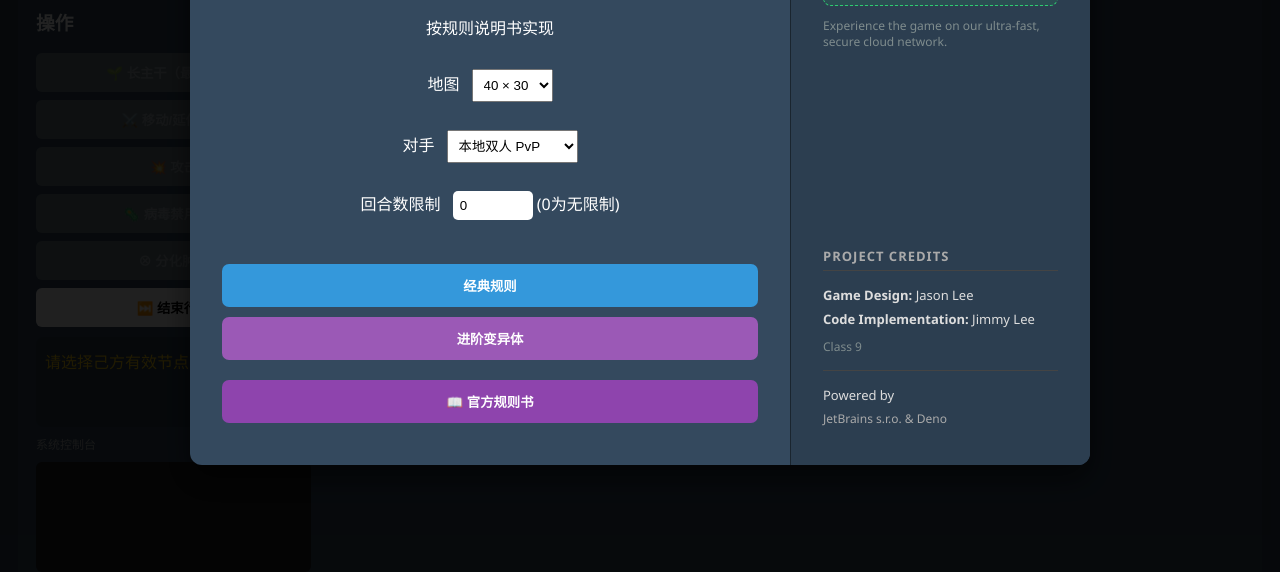
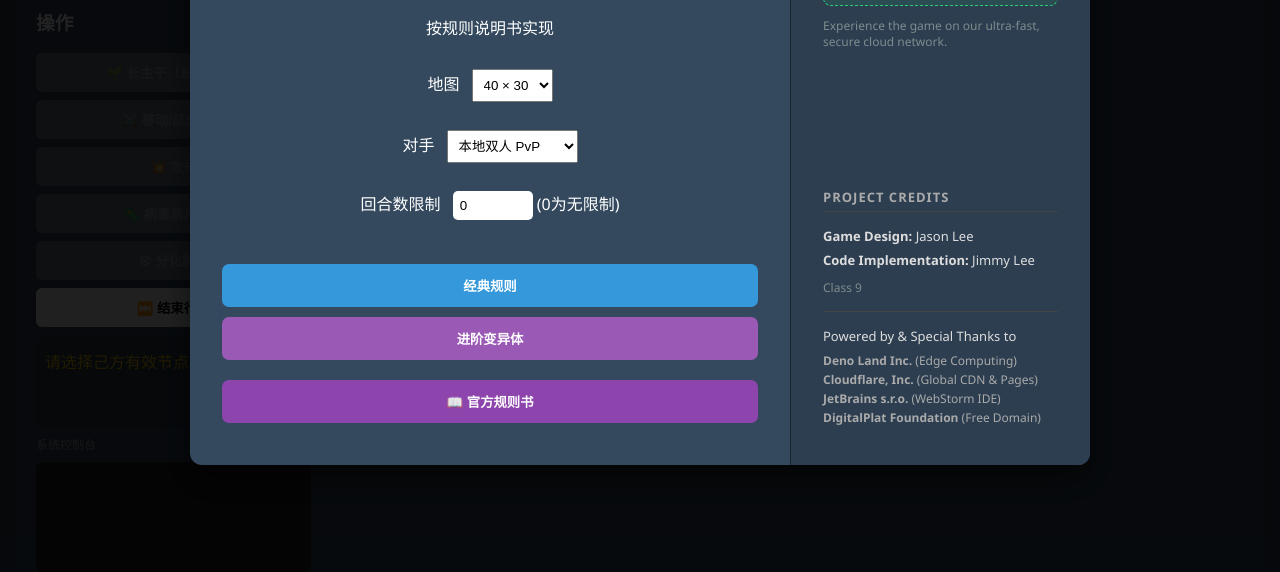
Before and after one commit to Li-eses/GridlineWar, a website: page index.html in a window 1280 px wide. Shown: the part 228-800 px from the top of the page. Drawn offline with Linux system fonts and the light colour scheme.

Commit message:
username test

```diff
--- a/index.html
+++ b/index.html
@@ -76,8 +76,13 @@
                 <p><strong>Code Implementation:</strong> Jimmy Lee</p>
                 <p style="margin-top: 10px; color: #7f8c8d; font-size: 12px;">Class 9</p>
                 <hr>
-                <p>Powered by</p>
-                <p style="font-size: 12px; color: #aaa;">JetBrains s.r.o. & Deno</p>
+                <p>Powered by & Special Thanks to</p>
+                <p style="font-size: 12px; color: #aaa; line-height: 1.6;">
+                    <strong>Deno Land Inc.</strong> (Edge Computing)<br>
+                    <strong>Cloudflare, Inc.</strong> (Global CDN & Pages)<br>
+                    <strong>JetBrains s.r.o.</strong> (WebStorm IDE)<br>
+                    <strong>DigitalPlat Foundation</strong> (Free Domain)
+                </p>
             </div>
         </div>
     </div>
```
